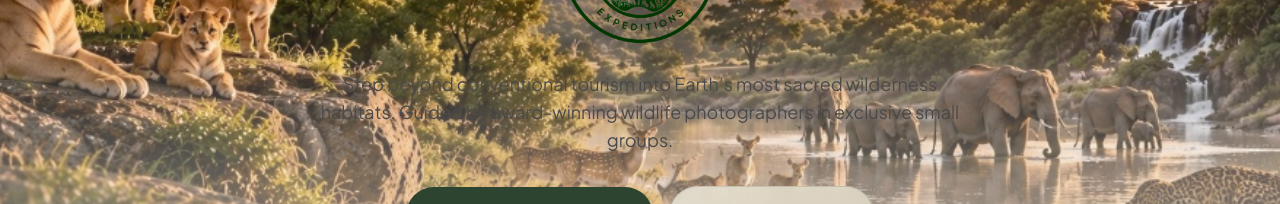
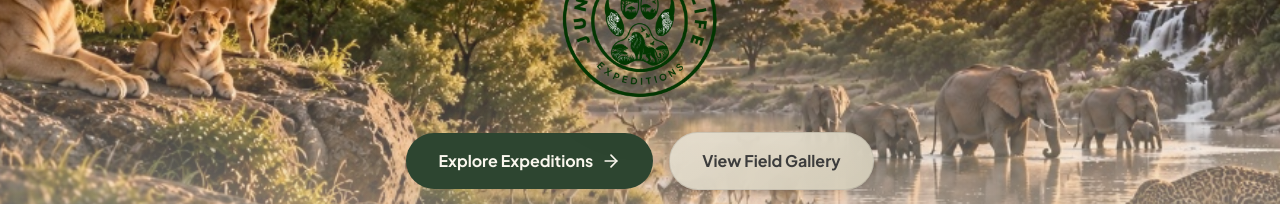
Before and after one commit to jinit-00/tour, a React (Vite) app in the folder client/: page / in a window 1280 px wide. Shown: the part 415-619 px from the top of the page. Built offline with nearby package versions, Linux system fonts and the light colour scheme; no server answers.

Commit message:
Remove hero subtitle paragraph from Home page

```diff
--- a/client/src/pages/Home.jsx
+++ b/client/src/pages/Home.jsx
@@ -66,14 +66,6 @@ export default function Home() {
           </motion.div>
 
 
-          <motion.p
-            initial={{ opacity: 0, y: 30 }}
-            animate={{ opacity: 1, y: 0 }}
-            transition={{ duration: 0.8, delay: 0.4 }}
-            className="text-base sm:text-lg text-charcoal-800 max-w-2xl mx-auto font-normal leading-relaxed"
-          >
-            Step beyond conventional tourism into Earth’s most sacred wilderness habitats. Guided by award-winning wildlife photographers in exclusive small groups.
-          </motion.p>
 
           <motion.div
             initial={{ opacity: 0, y: 30 }}
```
